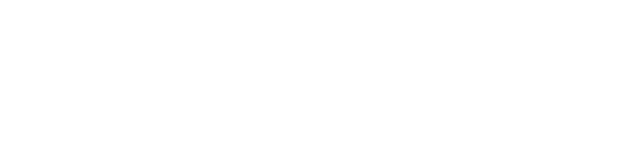
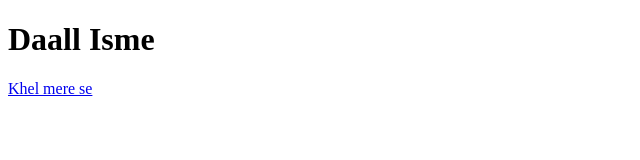
Before and after one commit to Anuj-Asati19/Chess69, a website: page index.html in a window 1280 px wide. Shown: the whole page, without its empty margins (0-640 px from the left). Drawn offline with Linux system fonts and the light colour scheme.

Commit message:
docs: Added index.html

```diff
--- a/index.html
+++ b/index.html
@@ -7,6 +7,7 @@
     <title>Chess 69</title>
 </head>
 <body>
-
+    <h1>Daall Isme</h1>
+    <a href="https://replit.com/@AnujAsati/Chess-69?embed=1&output=1" target="blank">Khel mere se</a>
 </body>
 </html>
```
